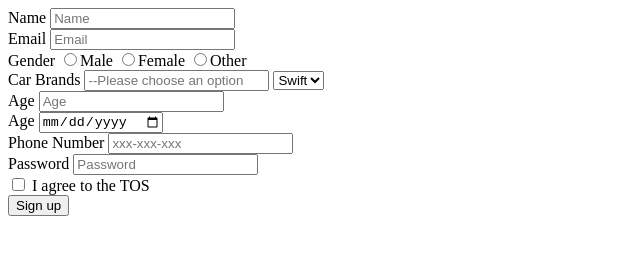
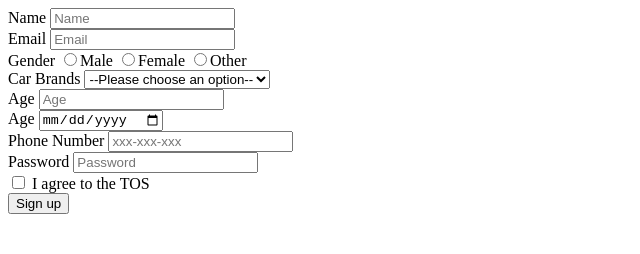
Before and after one commit to acciojob/signup-form-car-SupriyaSamsani, a website: page main.html in a window 1280 px wide. Shown: the whole page, without its empty margins (0-640 px from the left). Drawn offline with Linux system fonts and the light colour scheme.

Commit message:
created a submission

```diff
--- a/main.html
+++ b/main.html
@@ -26,10 +26,12 @@
 		<br>
 
 		<label for="cars">Car Brands</label>
-		<input type="select" id="cars" name="cars"  placeholder="--Please choose an option" required>
-		<select for="cars">
-		<option >Swift</option>
-			<option>Audi</option>
+		<select name="cars" id="cars">
+			<option value="choose">--Please choose an option--</option>
+		<option value="Swift">Swift</option>
+			<option value="Audi">Audi</option>
+			<option value="BMW">BMW</option>
+			<option value="Hyundai">Hyundai</option>
 		</select>
 		<br>
 
```
